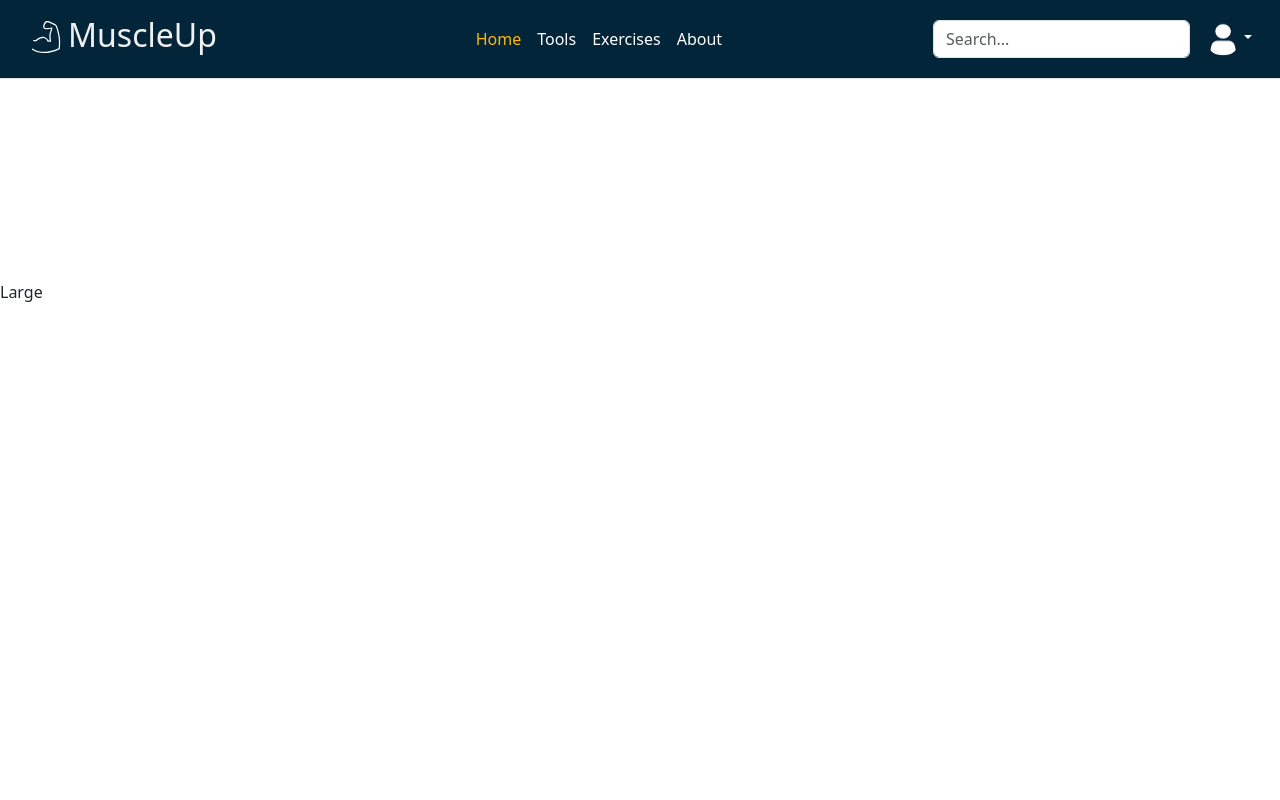
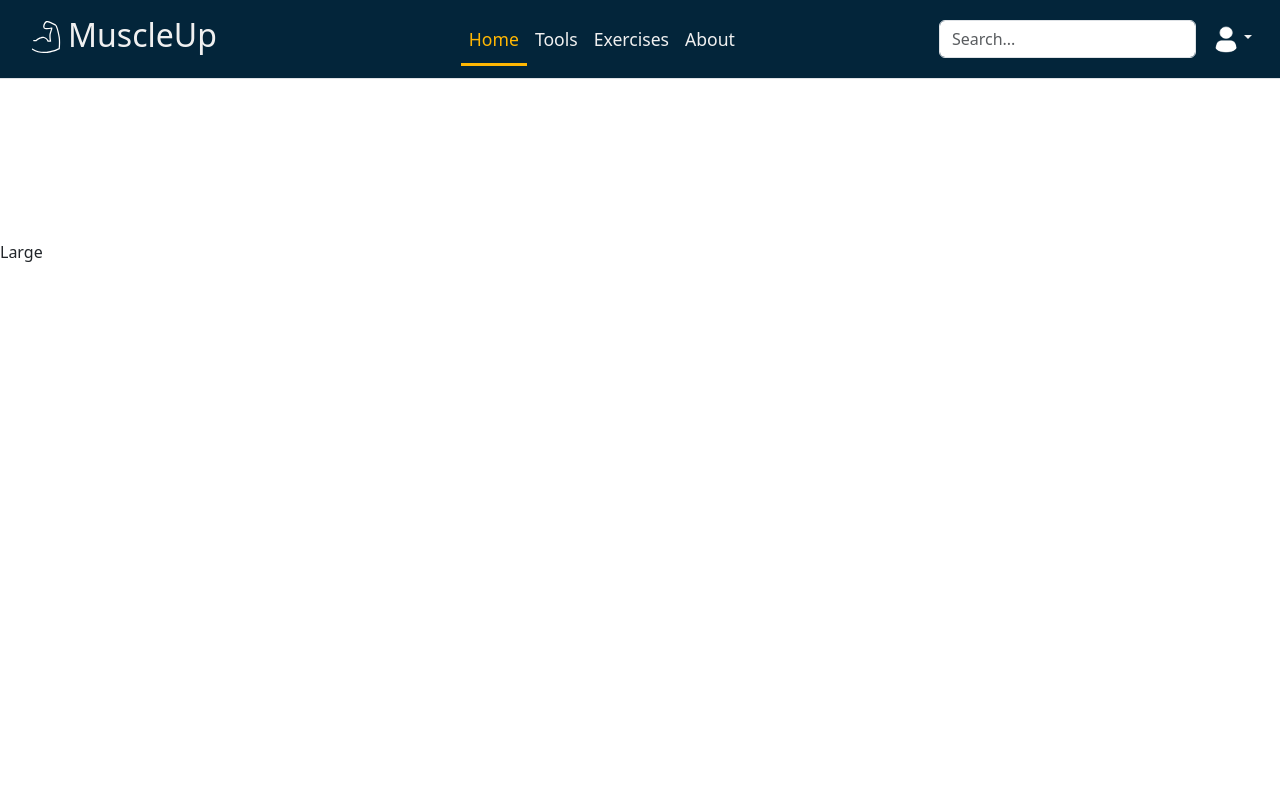
Before and after one commit to DavideAlt/muscle-up, an Angular app: page / in a window 1280 px wide. Shown: the top 800 px of the page. Built offline with nearby package versions, Linux system fonts and the light colour scheme.

Commit message:
header v4

```diff
--- a/src/app/app.component.ts
+++ b/src/app/app.component.ts
@@ -1,4 +1,5 @@
 import { Component } from '@angular/core';
+import { CommonModule } from '@angular/common';
 import { RouterOutlet } from '@angular/router';
 import { HomeComponent } from './components/home/home.component';
 import { HeaderComponent } from './components/header/header.component';
--- a/src/app/components/header/header.component.html
+++ b/src/app/components/header/header.component.html
@@ -1,4 +1,4 @@
-<header class="p-3 mb-2 position-fixed col-12 top-0 border-bottom">
+<header [ngClass]="{ 'py-1': hasScrolled }" class="p-3 mb-2 position-fixed col-12 top-0 border-bottom">
   <div class="container-fluid d-flex flex-wrap justify-content-between align-items-center">
 
     <!-- Burger menu, only shown on Small and XSmall screen sizes -->
@@ -28,16 +28,13 @@
     <!-- Main navbar, only shown in Medium, Large and XLarge screen sizes -->
     @if (responsiveService.screenSize !== 'Small' &&
          responsiveService.screenSize !== 'XSmall') {
-          <ul class="nav">
-            <li><a href="#" class="nav-link px-2 active">Home</a></li>
-            <li><hr class="dropdown-divider"></li>
-            <li><a href="#" class="nav-link px-2">Tools</a></li>
-            <li><hr class="dropdown-divider"></li>
-            <li><a href="#" class="nav-link px-2">Exercises</a></li>
-            <li><hr class="dropdown-divider"></li>
-            <li><a href="#" class="nav-link px-2">About</a></li>
-          </ul>
-         }
+      <ul class="nav" [ngClass]="{ 'scrolled': hasScrolled }">
+        <li> <a href="#" class="nav-link px-2 active">Home</a> </li>
+        <li> <a href="#" class="nav-link px-2">Tools</a> </li>
+        <li> <a href="#" class="nav-link px-2">Exercises</a> </li>
+        <li> <a href="#" class="nav-link px-2">About</a> </li>
+      </ul>
+    }
 
     <!-- Right-anchored container for search function and user profile -->
     <div class="d-flex align-items-center">
@@ -53,13 +50,13 @@
             <input type="search" class="form-control" placeholder="Search..." aria-label="Search">
           </form>
         }
-        <img src="../../../assets/img/search-white.png" alt="search" width="36" height="36" class="me-1" (click)="toggleSearch()">
+        <img src="../../../assets/img/search-white.png" alt="search" width="32" height="32" class="me-1" (click)="toggleSearch()">
       }
 
       <!-- User profile, contains log in and sign up option in dropdown menu -->
       <div class="dropdown text-end">
         <a href="#" class="d-block link-body-emphasis text-decoration-none dropdown-toggle" data-bs-toggle="dropdown" aria-expanded="false">
-          <img src="../../../assets/img/user-white.png" alt="mdo" width="34" height="34" class="rounded-circle">
+          <img src="../../../assets/img/user-white.png" alt="mdo" width="28" height="28" class="rounded-circle">
         </a>
         <ul class="dropdown-menu text-small">
           <li><a class="dropdown-item" href="#">Log in</a></li>
@@ -72,21 +69,3 @@
 
   </div>
 </header>
-
-@switch (responsiveService.screenSize) {
-  @case ('XSmall') {
-    <p>XSmall</p>
-  }
-  @case ('Small') {
-    <p>Small</p>
-  }
-  @case ('Medium') {
-    <p>Medium</p>
-  }
-  @case ('Large') {
-    <p>Large</p>
-  }
-  @case ('XLarge') {
-    <p>XLarge</p>
-  }
-}
--- a/src/app/components/header/header.component.scss
+++ b/src/app/components/header/header.component.scss
@@ -2,10 +2,11 @@
 
 header {
     background-color: $background-color;
+    transition: padding 0.3s ease;
 }
 
 .title {
-    color: #f0f0f0;
+    color: $white;
 }
 
 .sign-up {
@@ -21,21 +22,49 @@ header {
 }
 
 .dropdown-toggle:not(:focus) {
-  outline: 0;
+    outline: 0;
 }
 
 .dropdown-toggle::after {
-    color: #fff;
+    color: $white;
 }
 
 .logo {
     cursor: pointer;
 }
 
-.nav-link {
-    color: #fff;
+.nav {
+    display: flex;
+    list-style: none;
+    padding: 0;
+    margin: 0;
 }
 
-.active {
+.nav .nav-link {
+    position: relative;
+    text-decoration: none;
+    color: $white;
+    padding: 0.5rem 1rem;
+    transition: color 0.3s;
+    font-size: 110%;
+}
+
+.nav .nav-link.active::after {
+    content: '';
+    position: absolute;
+    left: 0;
+    bottom: -6px;
+    width: 100%;
+    height: 3px;
+    background-color: $accent-color;
+}
+
+.nav .nav-link.active {
     color: $accent-color;
+    font-weight: 500;
 }
+
+.nav.scrolled .nav-link.active::after {
+    height: 4px;
+    transition: padding 0.3s ease;
+  }
--- a/src/app/components/header/header.component.ts
+++ b/src/app/components/header/header.component.ts
@@ -1,15 +1,19 @@
-import { Component, OnInit } from '@angular/core';
+import { Component, HostListener, OnInit } from '@angular/core';
+import { CommonModule } from '@angular/common';
 import { ResponsiveService } from '../../services/responsive.service';
 
 @Component({
   selector: 'mu-header',
   standalone: true,
-  imports: [],
+  imports: [
+    CommonModule
+  ],
   templateUrl: './header.component.html',
   styleUrl: './header.component.scss'
 })
 export class HeaderComponent implements OnInit {
   public isSearchActive: boolean = false;
+  public hasScrolled: boolean = false;
 
   constructor(public responsiveService: ResponsiveService) {
     //
@@ -23,4 +27,14 @@ export class HeaderComponent implements OnInit {
   public toggleSearch(): void {
     this.isSearchActive = !this.isSearchActive;
   }
+
+  @HostListener('window:scroll')
+  public onWindowScroll(): void {
+    console.log('asd');
+
+    const offset = window.scrollY || document.documentElement.scrollTop || document.body.scrollTop || 0;
+    this.hasScrolled = offset > 50;
+    console.log(this.hasScrolled);
+
+  }
 }
--- a/src/styles.scss
+++ b/src/styles.scss
@@ -3,3 +3,4 @@ $primary-color: #219EBC;
 $secondary-color: #8ECAE6;
 $accent-color: #FFB703;
 $secondary-accent-color: #FB8500;
+$white: #f0f0f0
```
